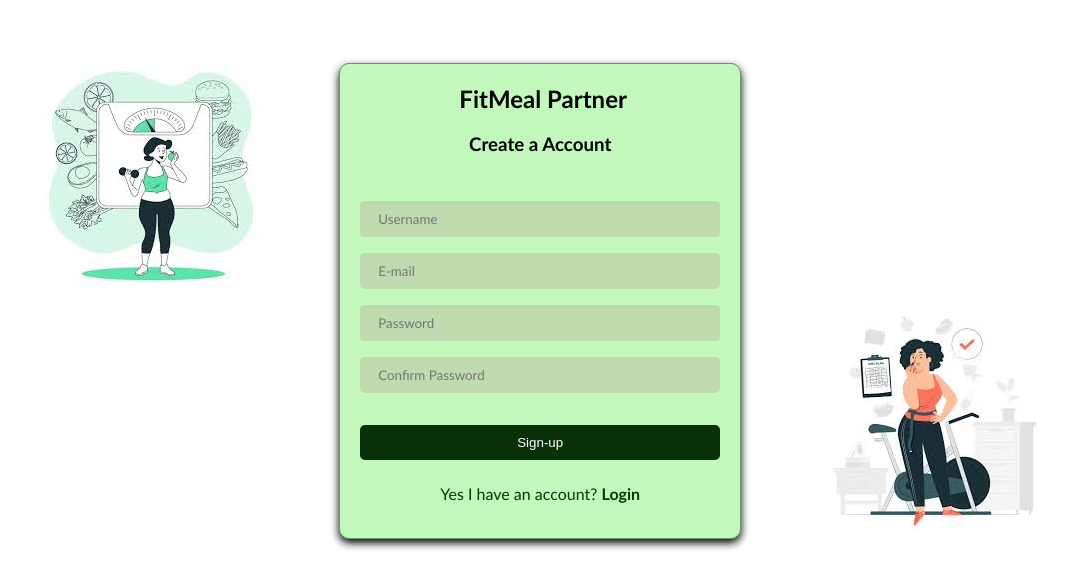
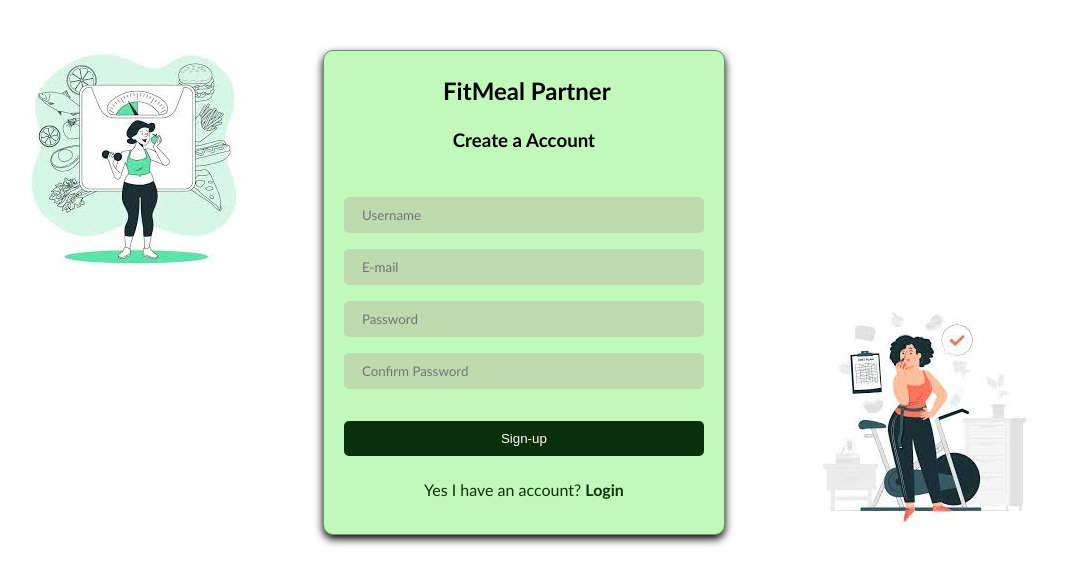
Before and after one commit to shanmugapriyar0/Fitness_Meal_Planner_Pro, a plain HTML site: page registerPage.html in a window 1280 px wide. Shown: the whole page, without its empty margins (78-1146 px from the left). Drawn offline with Linux system fonts and the light colour scheme.

Commit message:
feat: add more styles

```diff
--- a/style.css
+++ b/style.css
@@ -26,10 +26,9 @@
     display: grid;
     grid-template-columns: 30% 40% 30%;
     grid-template-rows: 100%;
-    gap: 10px;
-    margin: 1%;
-    padding: 1%;
-
+    gap: 1px;
+    margin: 10px 2px 5px 4px;
+    padding: 1px;
     background-color: white;
 
 }
@@ -47,7 +46,7 @@
 #registerContiner1{
     background-color: white;
     border-radius: 10px;
-    margin: 5px;
+    margin: 1px;
     height: 90%;
     width: 100%;
     align-items: top;
@@ -57,9 +56,9 @@
 #registerContiner3{
     background-color: white;
     border-radius: 10px;
-    margin: 2px;
+    margin: 1px;
     height: 90%;
-    align-items: end;
+    align-items: end
 
 }
 
@@ -85,6 +84,9 @@
     cursor: pointer;
 }
 
+h2{
+    padding: 5px;
+}
 
 input{
     font-family:'Gill Sans', 'Gill Sans MT', Calibri, 'Trebuchet MS', sans-serif;
@@ -141,6 +143,8 @@
 }
 
 
+
+
 .bottom{
     display: block;
     object-fit: cover;
```
